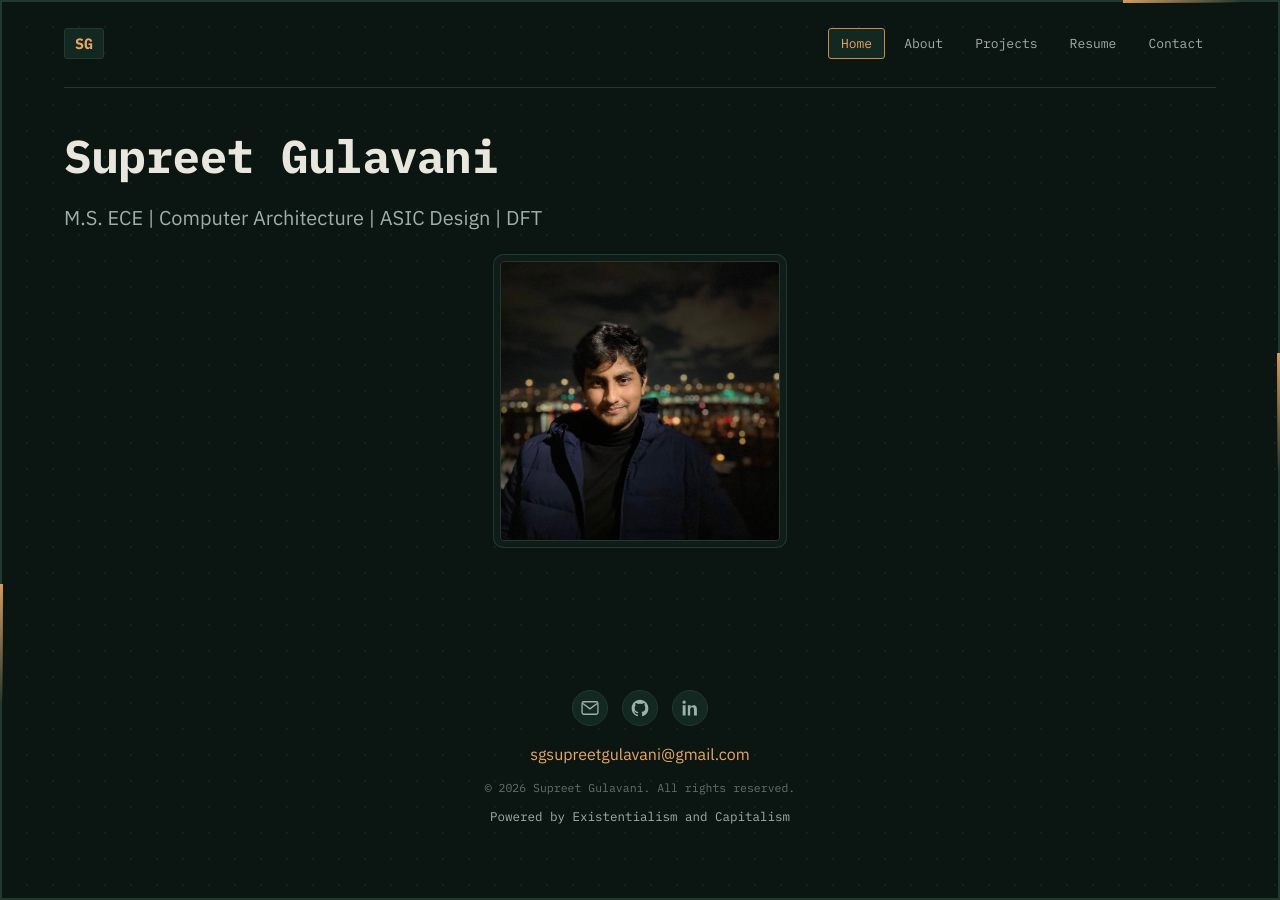
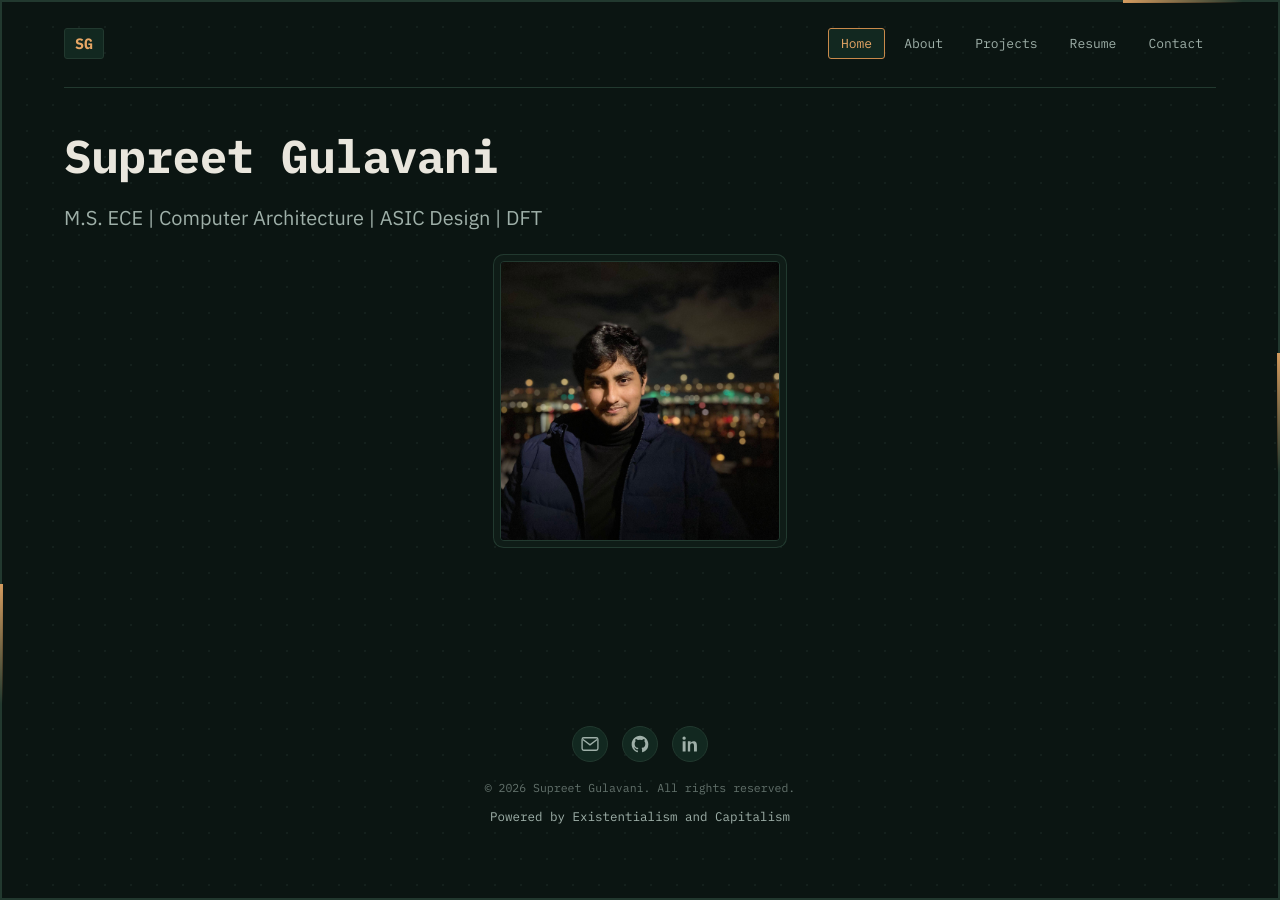
Before and after one commit to supreetgulavani/supreetgulavani.github.io, a Jekyll site: the page built from index.md, in a window 1280 px wide. Built offline with Jekyll 4.4.1, drawn with Linux system fonts in a browser that asks for light colours.

```diff
--- a/_layouts/default.html
+++ b/_layouts/default.html
@@ -47,7 +47,7 @@
         <svg viewBox="0 0 24 24" width="20" height="20" fill="currentColor"><path d="M6.94 5a2 2 0 1 1-4 0 2 2 0 0 1 4 0zM3.2 8.75h3.5V21H3.2V8.75zm6.2 0h3.36v1.68h.05c.47-.88 1.6-1.8 3.3-1.8 3.53 0 4.18 2.32 4.18 5.33V21h-3.5v-6.4c0-1.53-.03-3.49-2.13-3.49-2.14 0-2.47 1.67-2.47 3.38V21H9.4V8.75z"/></svg>
       </a>
     </div>
-    <a href="mailto:{{ site.email }}">{{ site.email }}</a></p>
+    <!-- <a href="mailto:{{ site.email }}">{{ site.email }}</a> --></p>
     <p class="mono copyright">&copy; {{ site.time | date: '%Y' }} {{ site.author }}. All rights reserved.</p>
     <p class="mono">Powered by Existentialism and Capitalism<br>
   </footer>
```
